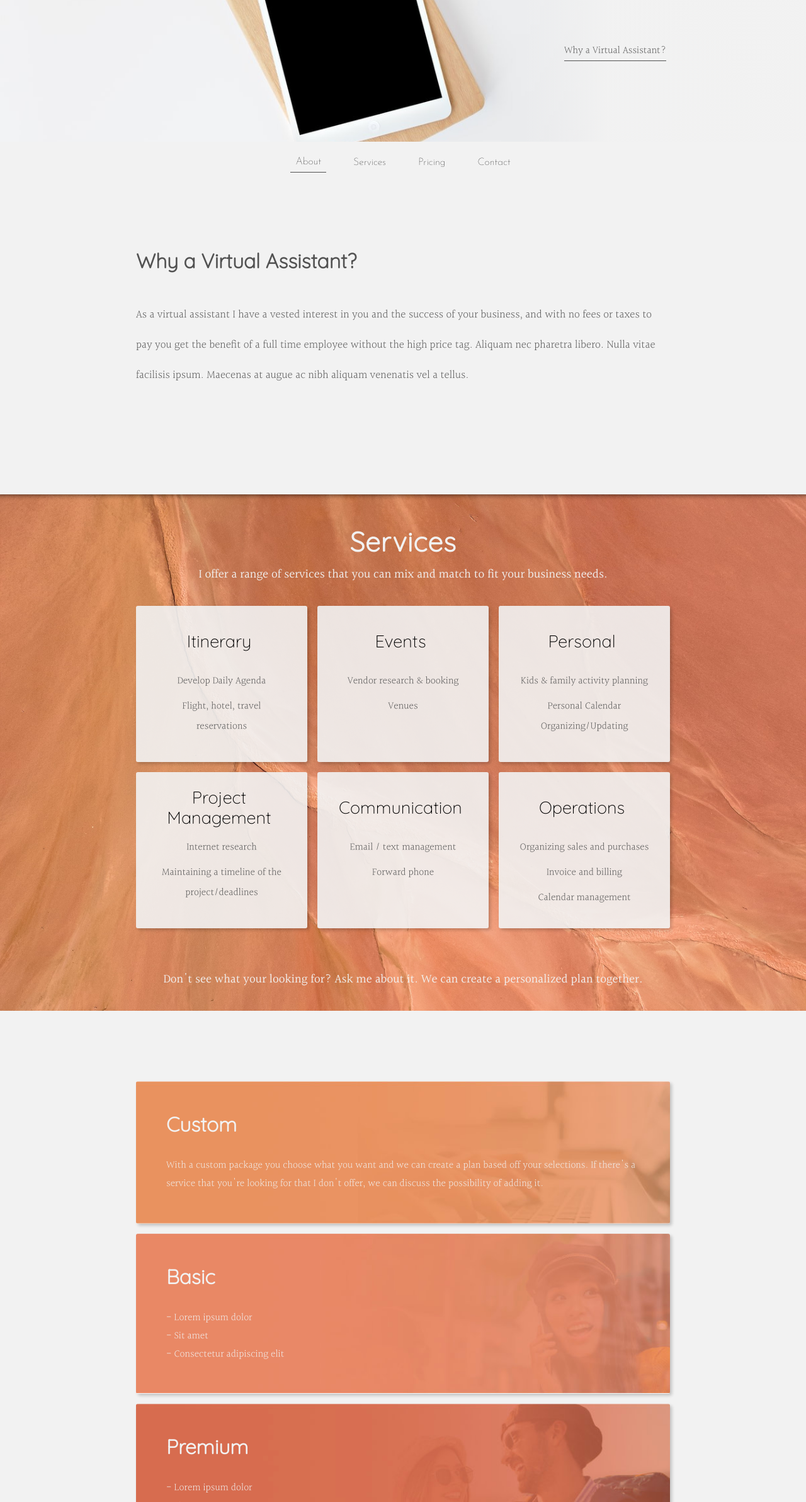
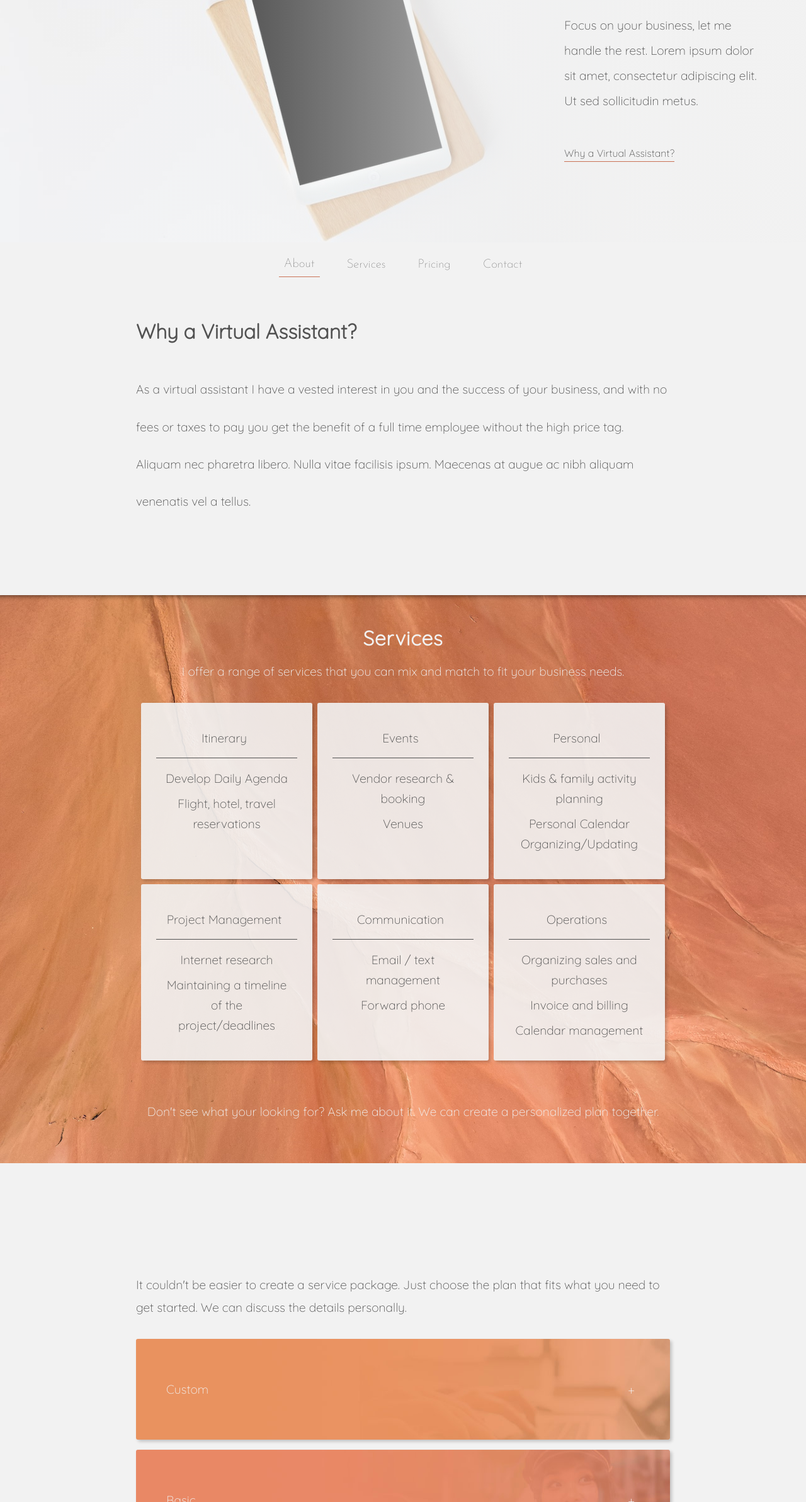
Before and after one commit to ChrisJol/Swivel, a plain HTML site: page index.html in a window 1280 px wide. Shown: the part 415-2800 px from the top of the page at 63% size. Drawn offline with Linux system fonts and the light colour scheme.

Commit message:
rebuilt mobile to accomodate up to 800px

```diff
--- a/css/max.css
+++ b/css/max.css
@@ -0,0 +1,8 @@
+/*************************************************************************************************** SPLASH PAGE */
+.splash{
+    height: 50rem;
+}
+
+.welcome_box{
+    /* background: none; */
+}
--- a/css/med.css
+++ b/css/med.css
@@ -1,18 +1,26 @@
 :root{
     --display_size: 4rem;
-    /* --header_size: 2rem; */
-    /* --subheader_size: 8rem; */
-    /* --body_size: 1.2rem; */
+    --nav_size: 1.2rem;
 }
 
 /*************************************************************************************************** DEFAULT STYLES */
+.wrapper{
+    max-width: 61rem;
+    padding: 3rem 4rem;
+}
+
 .hamburger{
     display: none;
 }
 
 .nav{
+    padding: 1rem;
+}
+.nav_wrap{
     justify-content: center;
-    padding: 1rem;
+
+    max-width: 100%;
+    padding: 0;
 }
 .nav_link{
     display: inline-block;
@@ -20,6 +28,10 @@
     padding: 0 .5rem;
 
     font-family: var(--light_font);
+    color: var(--grey);
+}
+.nav_link:visited{
+    color: var(--grey);
 }
 .nav_load-bar{
     display: none;
@@ -47,10 +59,9 @@
     height: 100%;
     padding: 8rem 4rem;
 
-    background: linear-gradient(90deg, rgba(242,242,242,0) 0%, rgba(242,242,242,.95) 30%);
-    /* background: none; */
+    background: linear-gradient(90deg, rgba(242,242,242,0) 0%, rgba(242,242,242,.95) 80%);
 }
-.welcome_box_content-wrap{
+.splash_wrap{
     display:flex;
     flex-direction: column;
     justify-content: space-between;
@@ -77,8 +88,8 @@
 .welcome_header h2{
     display: inline;
 
-    font-family: var(--header_font);
-    font-size: var(--subheader_size);
+    font-family: var(--display_font);
+    font-size: var(--header_size);
     line-height: 1.5rem;
 
     margin: 0;
@@ -86,7 +97,7 @@
 .welcome_text{
     display: inline-block;
 
-    font-family: var(--subheader_font);
+    font-family: var(--display_font);
     text-align: left;
     line-height: 2.5rem;
 }
@@ -95,48 +106,39 @@
 }
 .welcome_link{
     display: block;
-    color: var(--grey);
     text-decoration: none;
 
     padding: .2rem 0;
     width: max-content;
 
-    font-family: var(--subheader_font);
+    font-family: var(--display_font);
     text-align: left;
-    border-bottom: 1px solid var(--grey);
+    color: var(--grey);
 
+    border-bottom: 1px solid var(--brick_red);
     cursor: pointer;
-}
-.welcome_link{
-    color: var(--grey);
 }
 .welcome_logo{
     display: none;
+}
+.logo_full{
+    /* display: block; */
+    width: 8rem;
 }
 
 /*************************************************************************************************** ABOUT PAGE */
 
 .about{
-    display: flex;
-    flex-direction: column;
     justify-content: center;
-    align-items: center;
 
-    padding: 5rem 4rem;
     min-height: 35rem;
 }
 
-.about_text{
-    max-width: 53rem;
-}
 .about_header{
     margin-bottom: 0;
-    /* text-align: center; */
 }
 .about_body{
-    font-family: var(--subheader_font);
-    line-height: 3rem;
-
+    line-height: 3.7rem;
     padding-top: 1.5rem;
 }
 
@@ -146,28 +148,31 @@
     background: url(../img/services/bg.jpg);
     background-size: cover;
     background-repeat: no-repeat;
+
+    box-shadow: inset 0px 10px 10px -10px rgba(0,0,0,0.75);
 }
-.services_content_wrap{
-    padding: 1rem 4rem;
-    background: none;
-    box-shadow: inset 0px 10px 10px -10px rgba(0,0,0,0.75);
 
-    /* background: rgba(242,242,242, .2) */
-}
 .services_nav{
     display: none;
 }
 
 .services_header{
     display: block;
-    font-family: var(--header_font);
-    font-size: 2.7rem;
+    font-family: var(--display_font);
+    font-size: var(--header_size);
     text-align: center;
     letter-spacing: .05rem;
     color: var(--white);
 
-    margin: 2rem 0 .5rem 0;
+    margin: 0 0 1rem 0;
 }
+.services_text{
+    text-align: center;
+    font-size: var(--body_size);
+    margin-top: 0;
+    color: var(--white);
+}
+
 .services_list{
     grid-template-columns: minmax(10rem, 17rem) minmax(10rem, 17rem) minmax(10rem, 17rem);
     grid-template-rows: repeat(2, 1fr);
@@ -178,6 +183,7 @@
     padding: 1.5rem;
 
     box-shadow: 3px 3px 5px 0px rgba(0,0,0,0.2);
+    background: none;
     background-color: rgba(242,242,242, .9);
     border-radius: 3px;
 }
@@ -185,33 +191,26 @@
     justify-content: center;
 
     line-height: 2rem;
-    font-family: var(--header_font);
-    font-size: var(--subheader_size);
-    color: black;
+    /* font-size: var(--header_size); */
     text-align: center;
+    color: var(--grey);
 
-    border-bottom: none;
+    border-bottom: 1px solid var(--grey);
     cursor: auto;
-}
-.services_text{
-    text-align: center;
-    font-family: var(--subheader_medium_font);
-    font-size: 1.2rem;
-    margin-top: 0;
-    color: var(--white);
 }
 .service_plus {
     display: none;
 }
 .service_desc{
-    max-height: 15rem;
+    max-height: 35rem;
     padding: 0;
     margin-top: .5rem;
 }
 .service_desc_text{
-    font-family: var(--subheader_font);
     text-align: center;
     line-height: 2rem;
+    color: var(--grey);
+
     margin: .5rem;
 }
 
@@ -224,7 +223,7 @@
     display: none;
 }
 
-.package_container{
+.packages_wrap{
     display: grid;
     grid-template-columns: minmax(40rem, 53rem);
     grid-template-rows: repeat(3, auto);
@@ -235,10 +234,7 @@
     margin: 0;
 }
 
-.package_title{
-    font-family: var(--header_font);
-}
-.package_text{
+.package_desc_text{
     line-height: 1.8rem;
 }
 
@@ -257,14 +253,13 @@
 .premium{
     top: auto;
     background: none;
-    background-color: var(--brick-red);
+    background-color: var(--brick_red);
     background: url(../img/packages/tablet/premium_bg.jpg);
 }
 
 .package{
     position: static;
 
-    max-width: 53rem;
     height: auto;
     padding: 3rem;
 
@@ -284,5 +279,5 @@
 
 /*************************************************************************************************** OVERRIDES */
 .selected{
-    border-bottom: 1px solid var(--grey);
+    border-bottom: 1px solid var(--brick_red);
 }
--- a/css/min.css
+++ b/css/min.css
@@ -24,23 +24,21 @@
  }
 
 :root{
-    --brick-red: #C97256;
+    --brick_red: #C97256;
+    --mid-red: #DC8D6C;
     --orange: #DD9668;
     --yellow: #E6A53E;
-    --mid-red: #DC8D6C;
     --white: rgba(242,242,242,1);
     --grey: rgb(82, 82, 82);
 
-    --header_font: "Quicksand";
-    --subheader_font: "Halant-light";
-    --subheader_medium_font: "Halant";
+    --display_font: "Quicksand";
     --body_font: "Josefin-sans-medium";
     --light_font: "Josefin-sans-light";
 
     --display_size: 3rem;
     --header_size: 2rem;
-    --subheader_size: 1.7rem;
-    --body_size: 1.1rem;
+    --nav_size: 1.5rem;
+    --body_size: 1.2rem;
 }
 
 @font-face{
@@ -75,45 +73,62 @@ body{
 /*************************************************************************************************** DEFAULT STYLES */
 .page{
     position: relative;
+
+    display: flex;
+    flex-direction: column;
+    align-items: center;
+
     width: 100%;
+
+    background-color: var(--white);
 }
 
-.line{
+.wrapper{
+    position: relative;
+
     width: 100%;
-    height: .25rem;
-    border-radius: 5px;
-    background-color: black;
+    max-width: 35rem;
+    padding: 5rem 2rem 4rem 2rem;
 }
 
 .nav{
-    display: flex;
-    align-items: flex-end;
-
     position: absolute;
     top: 0;
     bottom: auto;
     left: 0;
 
+    display: flex;
+    justify-content: center;
+
     width: 100%;
-    padding: 2rem 0 1rem 2rem;
 
     background-color: var(--white);
     overflow: hidden;
     z-index: 1000;
 }
+.nav_wrap{
+    position: relative;
+
+    display: flex;
+    align-items: flex-end;
+
+    width: 100%;
+    max-width: 35rem;
+    padding: 2rem 0 1rem 2rem;
+}
 .nav_link{
     display: none;
     text-decoration: none;
 
-    font-family: var(--body_font);
-    font-size: var(--body-size);
-    line-height: .5rem;
-    color: black;
+    font-family: var(--display_font);
+    font-size: var(--nav_size);
+    line-height: 1.1rem;
+    color: var(--brick_red);
 
     margin: 0 1.1rem;
 }
 .nav_link:visited{
-    color: black;
+    color: var(--brick_red);
 }
 
 .hamburger{
@@ -127,8 +142,16 @@ body{
 
     margin: 0;
 }
+.line{
+    width: 100%;
+    height: .25rem;
+    border-radius: 5px;
+    background-color: var(--brick_red);
+}
 
 .nav_load-bar{
+    display: none;
+
     position: absolute;
     top: 0;
     left: 0;
@@ -136,7 +159,7 @@ body{
     width: 0;
     height: 100%;
 
-    border-bottom: 2px solid var(--brick-red);
+    border-bottom: 2px solid var(--brick_red);
 }
 
 /*************************************************************************************************** SPLASH PAGE */
@@ -153,6 +176,7 @@ body{
     align-items: center;
 
     height: 100%;
+    width: 100%;
     max-height: 40rem;
     padding: 5rem 2rem;
 
@@ -172,7 +196,7 @@ body{
     width: 100%;
 }
 .welcome_header h1{
-    font-family: var(--header_font);
+    font-family: var(--display_font);
     font-size: var(--display_size);
     line-height: 4rem;
     letter-spacing: .4rem;
@@ -185,8 +209,8 @@ body{
     display: none;
 }
 .welcome_text, .welcome_text_mobile{
-    font-family: var(--body_font);
-    font-size: var(--body-size);
+    font-family: var(--display_font);
+    font-size: var(--body_size);
     line-height: 2;
 }
 .welcome_text{
@@ -196,23 +220,23 @@ body{
     display: none;
 }
 .welcome_logo{
-    width: 7.25rem;
+    width: 8rem;
+}
+.logo_full{
+    display: none;
 }
 
 /*************************************************************************************************** ABOUT PAGE */
 
 .about{
-    background-color: var(--white);
-    padding: 5rem 2rem;
     color: var(--grey);
 }
-
 .about_header{
-    font-family: var(--header_font);
+    font-family: var(--display_font);
     font-size: var(--header_size);
 }
 .about_body{
-    font-family: var(--body_font);
+    font-family: var(--display_font);
     line-height: 2.2em;
     font-size: var(--body_size);
 
@@ -221,17 +245,11 @@ body{
 
 /*************************************************************************************************** SERVICES PAGE */
 .services{
-    /* background: url(../img/services_mobile.jpg); */
     background-size: cover;
     background-repeat: no-repeat;
 }
 
-.services_content_wrap{
-    padding: 5rem 2rem 2rem 2rem;
-
-    background: rgb(242,242,242);
-    background: linear-gradient(0deg, rgba(242,242,242,1) 0%, rgba(242,242,242,0.9) 50%, rgba(242,242,242,1) 100%);
-
+.services_wrap{
     z-index: 0;
 }
 
@@ -239,7 +257,7 @@ body{
     display: none;
 }
 .services_text{
-    font-family: var(--header_font);
+    font-family: var(--display_font);
     font-size: var(--body_size);
     line-height: 2.2rem;
     color: var(--grey);
@@ -252,20 +270,30 @@ body{
     display: grid;
     grid-template-columns: 1fr;
     grid-template-rows: repeat(auto-fill, 1fr);
-    grid-gap: 1rem;
+    grid-gap: .5rem;
     justify-content: center;
 
     padding-bottom: 2rem;
+    margin: 3rem 0 0 0;
+
     z-index: 100;
+}
+.service{
+    background: var(--brick_red);
+    background: linear-gradient(15deg, rgba(201,114,86,1) 0%, rgba(220,141,108,1) 100%);
+    box-shadow: 3px 3px 5px 0px rgba(0,0,0,0.2);
+
+    border-radius: 3px;
+    padding: .5rem 1rem;
 }
 .service_title{
     display: flex;
     justify-content: space-between;
     align-items: center;
 
-    font-family: var(--body_font);
-    font-size: var(--body-size);
-    color: var(--grey);
+    font-family: var(--display_font);
+    font-size: var(--body_size);
+    color: var(--white);
     line-height: .5rem;
 
     width: 100%;
@@ -273,90 +301,102 @@ body{
     padding: 1rem .5rem 1rem 0;
     margin: 0;
 
-    border-bottom: 1px solid var(--grey);
     cursor: pointer;
 }
 .service_desc{
     max-height: 0;
 
-    padding: 0 1rem;
+    padding: 0;
     overflow: hidden;
 
-    transition: .2s;
-    transition-timing-function: ease-out;
+    transition: .3s;
+    transition-timing-function: ease-in-out;
 }
 .service_desc_text{
-    font-family: var(--body_font);
-    color: var(--grey);
+    font-family: var(--display_font);
+    font-size: var(--body_size);
+    color: var(--white);
     line-height: 2rem;
-    margin: 1rem 0;
+    margin: 1.7rem 0;
+}
+.service_plus{
+    color: var(--white);
 }
 
 /**************************************************************************************************** PACKAGES PAGE */
 
 .packages{
     background-color: var(--white);
-    padding: 5rem 2rem;
     overflow: hidden;
 }
 
-.package_container{
-    position: relative;
+.packages_wrap{
+    display: grid;
+    grid-template-columns: 1fr;
+    grid-template-rows: repeat(auto-fill, 1fr);
+    grid-gap: .5rem;
+    justify-content: center;
 
-    width: 100%;
-    height: 26rem;
-    margin: 2rem 0 7rem 0;
+    padding-bottom: 2rem;
+    z-index: 100;
 }
 
-.package_title{
-    color: var(--white);
-    font-family: var(--light_font);
-    font-size: var(--header_size);
+.packages_text{
+    font-family: var(--display_font);
+    font-size: var(--body_size);
+    line-height: 2.2rem;
+    color: var(--grey);
 
-    margin: 0 0 2rem 0;
-}
-.package_text{
-    color: var(--white);
-    font-family: var(--subheader_font);
-    font-size: var(--body-size);
-    line-height: 2.1rem;
-
-    margin: 0;
-}
-
-.custom{
-    top: 0;
-    background-color: var(--orange);
-    background: url(../img/packages/mobile/custom_bg.jpg);
-    box-shadow: none;
-}
-.basic{
-    top: 5rem;
-    background-color: var(--mid-red);
-    background: url(../img/packages/mobile/basic_bg.jpg);
-}
-.premium{
-    top: 10rem;
-    background-color: var(--brick-red);
-    background: url(../img/packages/mobile/premium_bg.jpg);
+    margin: 1rem 0;
+    z-index: 100;
 }
 
 .package{
-    position: absolute;
+    width: 100%;
 
-    width: 100%;
-    max-width: 27.25rem;
-    height: 100%;
-    padding: 1.5rem 1rem;
-
-    border-radius: 7px;
-    box-shadow: 0px -3px 3px -1px rgba(0,0,0,0.2);
-    background-repeat: no-repeat;
-    background-position: center;
+    background: var(--brick_red);
+    background: linear-gradient(15deg, rgba(201,114,86,1) 0%, rgba(220,141,108,1) 100%);
+    box-shadow: 3px 3px 5px 0px rgba(0,0,0,0.2);
+    border-radius: 3px;
+    padding: .5rem 1rem;
 
     z-index: 100;
     transition: .2s;
     cursor: pointer;
+}
+.package_title{
+    display: flex;
+    justify-content: space-between;
+    align-items: center;
+
+    font-family: var(--display_font);
+    font-size: var(--body_size);
+    color: var(--white);
+    line-height: .5rem;
+
+    width: 100%;
+    height: 4rem;
+    padding: 1rem .5rem 1rem 0;
+
+    cursor: pointer;
+}
+.package_desc{
+    max-height: 0;
+    overflow: hidden;
+
+    transition: .3s;
+    transition-timing-function: ease-in-out;
+}
+.package_desc_text{
+    color: var(--white);
+    font-family: var(--display_font);
+    font-size: var(--body_size);
+    line-height: 2.7rem;
+
+    margin: 1.7rem 0;
+}
+.package_plus{
+    color: var(--white);
 }
 
 /**************************************************************************************************** CONTACT PAGE */
@@ -378,7 +418,8 @@ body{
     bottom: 0;
 }
 .open{
-    max-height: 15rem;
+    max-height: 35rem;
+    border-top: 1px solid white;
 }
 
 .package_clicked{
--- a/index.html
+++ b/index.html
@@ -4,15 +4,16 @@
         <meta name="viewport" content="width=device-width, height=device-height">
         <link rel="stylesheet" href="css/min.css">
         <link rel="stylesheet" media="screen and (min-width: 801px)" href="css/med.css">
-        <link rel="stylesheet" media="screen and (min-width: 1025" href="css/max.css">
+        <link rel="stylesheet" media="screen and (min-width: 1025px)" href="css/max.css">
     </head>
     <body>
         <div class="page splash">
             <div class="welcome_box">
-                <div class="welcome_box_content-wrap">
+                <!-- <img class="logo_full" src="img/icon/logo_full.svg" alt="swivel logo"> -->
+                <div class="splash_wrap">
                     <div class="welcome_header">
                         <h2>Welcome to</h2>
-                        <img class="welcome_logo" src="img/icon/logo_blue.png" alt="swivel logo">
+                        <img class="welcome_logo" src="img/icon/logo.svg" alt="swivel logo">
                         <h1>SWIVEL</h1>
                     </div>
                     <p class="welcome_text_mobile">Virtual Assistant services</p>
@@ -23,6 +24,7 @@
         </div>
         <div class="page about" id="about">
             <div class="nav about_nav">
+                <div class="nav_wrap">
                     <div class="hamburger about_menu">
                         <div class="line"></div>
                         <div class="line"></div>
@@ -34,13 +36,15 @@
                     <a href="#contact" class="nav_link">Contact</a>
                     <div class="nav_load-bar"></div>
                 </div>
-            <div class="about_text">
+            </div>
+            <div class="wrapper about_wrap">
                 <h1 class="about_header">Why a Virtual Assistant?</h1>
                 <p class="about_body">As a virtual assistant I have a vested interest in you and the success of your business, and with no fees or taxes to pay you get the benefit of a full time employee without the high price tag. Aliquam nec pharetra libero. Nulla vitae facilisis ipsum. Maecenas at augue ac nibh aliquam venenatis vel a tellus.</p>
             </div>
         </div>
         <div class="page services" id="services">
             <div class="nav services_nav">
+                <div class="nav_wrap">
                     <div class="hamburger services_menu">
                         <div class="line"></div>
                         <div class="line"></div>
@@ -52,7 +56,8 @@
                     <a href="#contact" class="nav_link">Contact</a>
                     <div class="nav_load-bar"></div>
                 </div>
-            <div class="services_content_wrap">
+            </div>
+            <div class="wrapper services_wrap">
                 <h1 class="services_header">Services</h1>
                 <p class="services_text">I offer  a range of services that you can mix and match to fit your business needs.</p>
                 <div class="services_list">
@@ -123,6 +128,7 @@
         </div>
         <div class="page packages" id="pricing">
             <div class="nav packages_nav">
+                <div class="nav_wrap">
                     <div class="hamburger packages_menu">
                         <div class="line"></div>
                         <div class="line"></div>
@@ -134,30 +140,48 @@
                     <a href="#contact" class="nav_link">Contact</a>
                     <div class="nav_load-bar"></div>
                 </div>
-            <div class="package_container"">
+            </div>
+            <div class="wrapper packages_wrap">
+                <p class="packages_text">It couldn't be easier to create a service package. Just choose the plan that fits what you need to get started. We can discuss the details personally.</p>
                 <div class="package custom">
-                    <h2 class="package_title">Custom</h2>
-                    <p class="package_text">With a custom package you choose what you want and we can create a plan based off your selections. If there's a service that you're looking for that I don't offer, we can discuss the possibility of adding it.</p>
+                    <div class="package_title">
+                        <p>Custom</p>
+                        <p class="package_plus">+</p>
+                    </div>
+                    <div class="package_desc">
+                        <p class="package_desc_text">With a custom package you choose what you want and we can create a plan based off your selections. If there's a service that you're looking for that I don't offer, we can discuss the possibility of adding it.</p>
+                    </div>
                 </div>
                 <div class="package basic">
-                    <h2 class="package_title">Basic</h2>
-                    <p class="package_text">- Lorem ipsum dolor</p>
-                    <p class="package_text">- Sit amet</p>
-                    <p class="package_text">- Consectetur adipiscing elit</p>
+                    <div class="package_title">
+                        <p>Basic</p>
+                        <p class="package_plus">+</p>
+                    </div>
+                    <div class="package_desc">
+                        <p class="package_desc_text">- Lorem ipsum dolor</p>
+                        <p class="package_desc_text">- Sit amet</p>
+                        <p class="package_desc_text">- Consectetur adipiscing elit</p>
+                    </div>
                 </div>
                 <div class="package premium">
-                    <h2 class="package_title">Premium</h2>
-                    <p class="package_text">- Lorem ipsum dolor</p>
-                    <p class="package_text">- Sit amet</p>
-                    <p class="package_text">- Consectetur adipiscing elit</p>
-                    <p class="package_text">- Lorem ipsum dolor</p>
-                    <p class="package_text">- Sit amet</p>
-                    <p class="package_text">- Consectetur adipiscing elit</p>
+                    <div class="package_title">
+                        <p>Premium</p>
+                        <p class="package_plus">+</p>
+                    </div>
+                    <div class="package_desc">
+                        <p class="package_desc_text">- Lorem ipsum dolor</p>
+                        <p class="package_desc_text">- Sit amet</p>
+                        <p class="package_desc_text">- Consectetur adipiscing elit</p>
+                        <p class="package_desc_text">- Lorem ipsum dolor</p>
+                        <p class="package_desc_text">- Sit amet</p>
+                        <p class="package_desc_text">- Consectetur adipiscing elit</p>
+                    </div>
                 </div>
             </div>
         </div>
         <div class="page contact" id="contact">
             <div class="nav contact_nav">
+                <div class="nav_wrap">
                     <div class="hamburger contact_menu">
                         <div class="line"></div>
                         <div class="line"></div>
@@ -170,6 +194,8 @@
                     <div class="nav_load-bar"></div>
                 </div>
             </div>
+            <div class="wrapper contact_wrap"></div>
+        </div>
         <script src="js/script.js"></script>
     </body>
 </html>
--- a/js/script.js
+++ b/js/script.js
@@ -27,7 +27,7 @@ document.addEventListener("scroll", function(){
     yOffset = window.pageYOffset //read screen's current y position
 
     setNavPosition(yOffset, pages, navs)
-    if(media.matches) loadNav(yOffset, pages)
+    // if(media.matches) loadNav(yOffset, pages)
     // else updateSelected(yOffset, pages, navs)
 })
 
@@ -59,27 +59,21 @@ for(let i = 0; i < services.length; i++)
 for(let i = 0; i < packages.length; i++)
 {
     let package = packages[i]
+    let plus = package.querySelector(".package_title .package_plus")
+    let packageDescription = package.querySelector(".package_desc")
 
     package.addEventListener("click", function(){
-        if(package.classList.contains("custom") && !package.classList.contains("selected") && media.matches)
+        if(media.matches)
         {
-            package.classList.add("selected")
-            packages[1].classList.remove("selected")
-            packages[1].classList.add("package_clicked")
-            packages[2].classList.add("package_clicked")
-        }
-        else if(package.classList.contains("basic") && !package.classList.contains("selected") && media.matches)
-        {
-            packages[0].classList.remove("selected")
-            package.classList.add("selected")
-            package.classList.remove("package_clicked")
-            packages[2].classList.add("package_clicked")
-        }
-        else{
-            packages[0].classList.remove("selected")
-            packages[1].classList.remove("selected")
-            packages[1].classList.remove("package_clicked")
-            packages[2].classList.remove("package_clicked")
+            if(!packageDescription.classList.contains("open"))
+            {
+                packageDescription.classList.add("open")
+                plus.innerHTML = "x"
+            }
+            else{
+                packageDescription.classList.remove("open")
+                plus.innerHTML = "+"
+            }
         }
     })
 }
@@ -141,7 +135,7 @@ function loadNav(yOffset, pageList){
     for(let i = 1; i < pageList.length; i++)
     {
         let page = pageList[i]
-        let navLoader = page.querySelector(".nav").querySelector(".nav_load-bar")
+        let navLoader = page.querySelector(".nav .nav_wrap .nav_load-bar")
 
         let duration = (yOffset - page.offsetTop) / page.offsetHeight
 
```
Also changed, not shown: img/icon/logo.svg (added), img/icon/logo_blue.png (deleted), img/icon/logo_full.svg (added), img/icon/logo_white.png (deleted), img/icon/plus.svg (deleted), img/services/bg2.jpg (deleted), img/splash/splash 2.jpg (added), img/splash/splash.jpg. Lines whose indentation alone changed are shown as unchanged.
